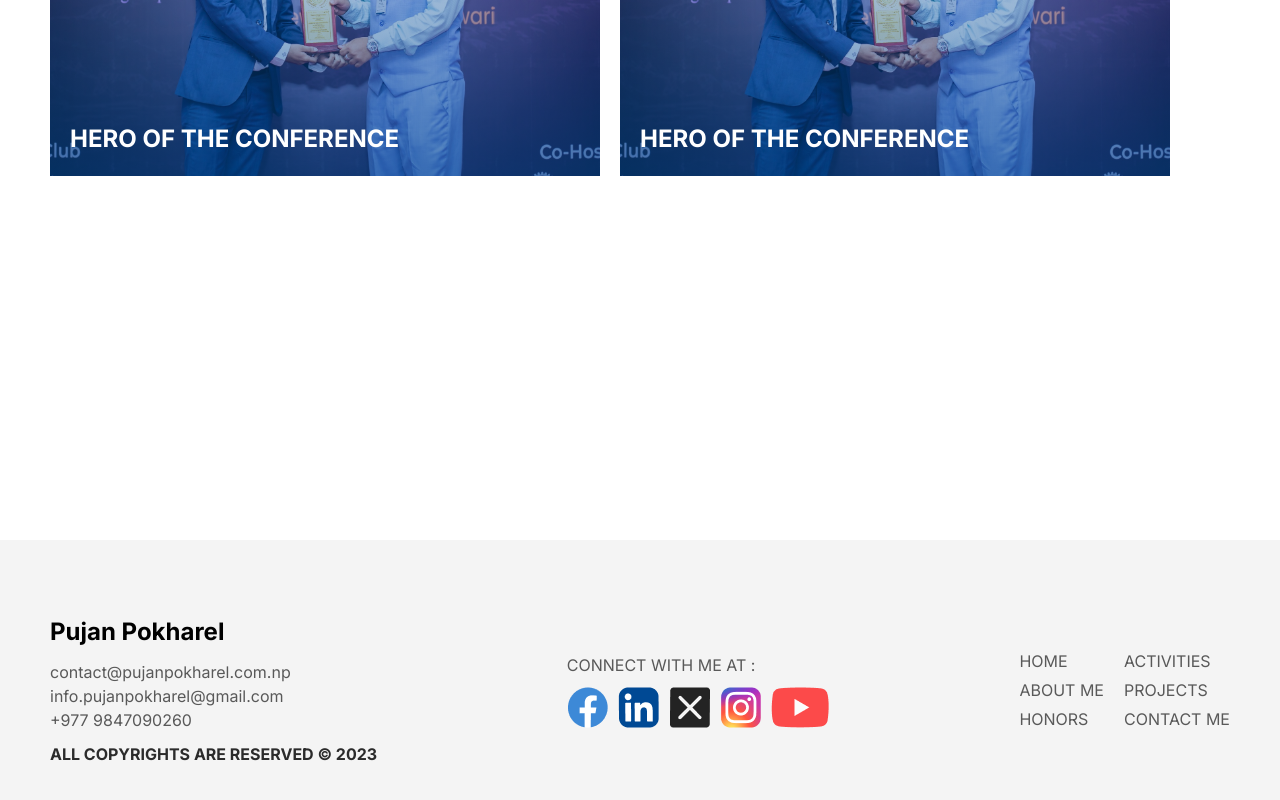
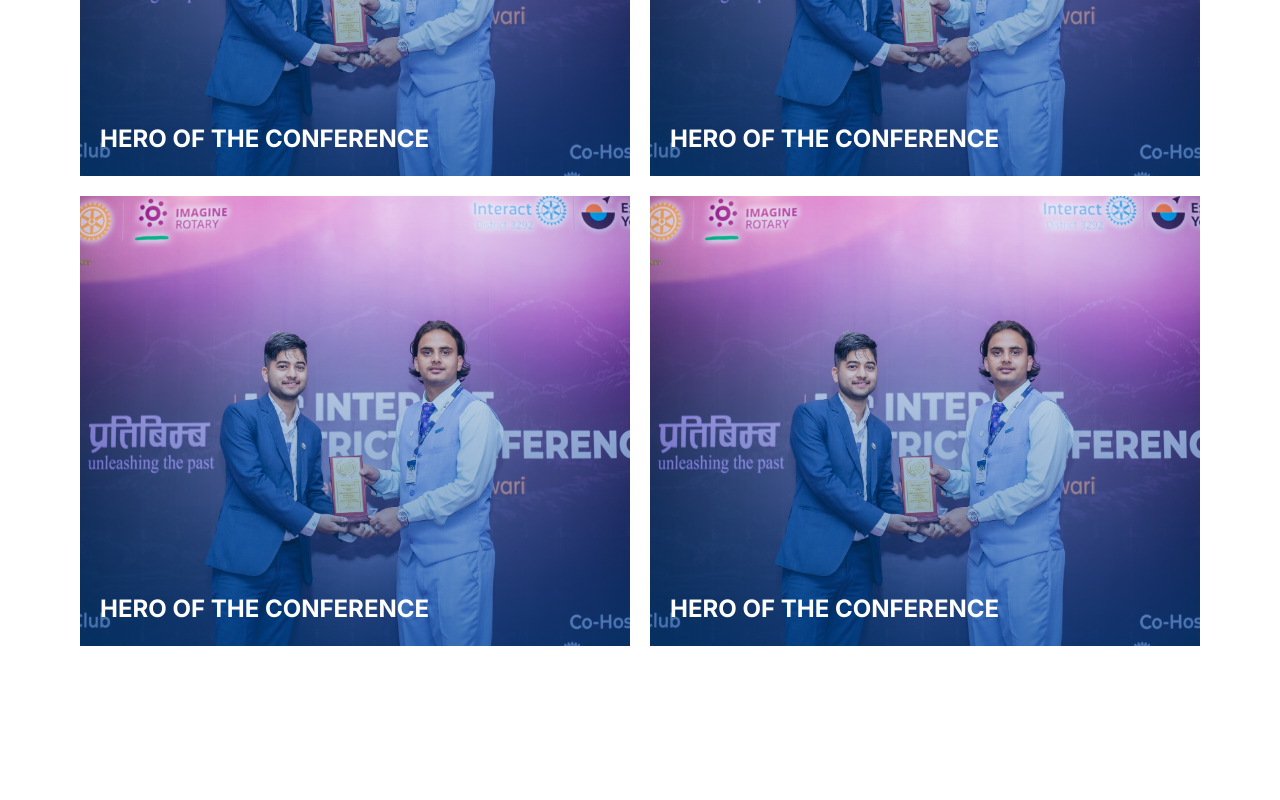
Before and after one commit to pujanpokharelofficial/Portfolio, a SvelteKit app: page / in a window 1280 px wide. Shown: the part 3900-4700 px from the top of the page. Built offline with nearby package versions, Linux system fonts and the light colour scheme.

Commit message:
Testing with more honors

```diff
--- a/src/routes/home/honors.svelte
+++ b/src/routes/home/honors.svelte
@@ -35,6 +35,30 @@
 			description:
 				'i was awarded with this award for my extra ordinary works and errors in all the things that i have done for the one who game me those awards they are tryly appriciative of the work',
 			image: '/images/honors.jpg'
+		},
+		{
+			title: 'hero of the conference',
+			date: '27th december 2021',
+			location: 'devinagar chaupari, butwal',
+			description:
+				'i was awarded with this award for my extra ordinary works and errors in all the things that i have done for the one who game me those awards they are tryly appriciative of the work',
+			image: '/images/honors.jpg'
+		},
+		{
+			title: 'hero of the conference',
+			date: '27th december 2021',
+			location: 'devinagar chaupari, butwal',
+			description:
+				'i was awarded with this award for my extra ordinary works and errors in all the things that i have done for the one who game me those awards they are tryly appriciative of the work',
+			image: '/images/honors.jpg'
+		},
+		{
+			title: 'hero of the conference',
+			date: '27th december 2021',
+			location: 'devinagar chaupari, butwal',
+			description:
+				'i was awarded with this award for my extra ordinary works and errors in all the things that i have done for the one who game me those awards they are tryly appriciative of the work',
+			image: '/images/honors.jpg'
 		}
 	];
 </script>
@@ -42,7 +66,7 @@
 <div class="main_container min-h-screen pb-block">
 	<Header title="Honors" viewAll="/honors" />
 
-	<div class="honors grid gap-standard w-full p-block">
+	<div class="honors grid gap-standard w-full p-block justify-center">
 		{#each honors as honor}
 			<Honor {honor} />
 		{/each}
@@ -52,6 +76,6 @@
 <style>
 	.honors {
 		grid-template-columns: repeat(auto-fit, 550px);
-		grid-template-rows: repeat(auto-fit, 450px);
+		grid-template-rows: repeat(2, 450px);
 	}
 </style>
--- a/src/routes/honors/honor.svelte
+++ b/src/routes/honors/honor.svelte
@@ -43,6 +43,6 @@
 		background: linear-gradient(0deg, rgba(0, 48, 98, 0.62) 18.51%, rgba(0, 0, 0, 0.32) 100%);
 	}
 	.information {
-		transition: all 0.5s ease-in-out;
+		transition: all 0.25s ease-in-out;
 	}
 </style>
```
